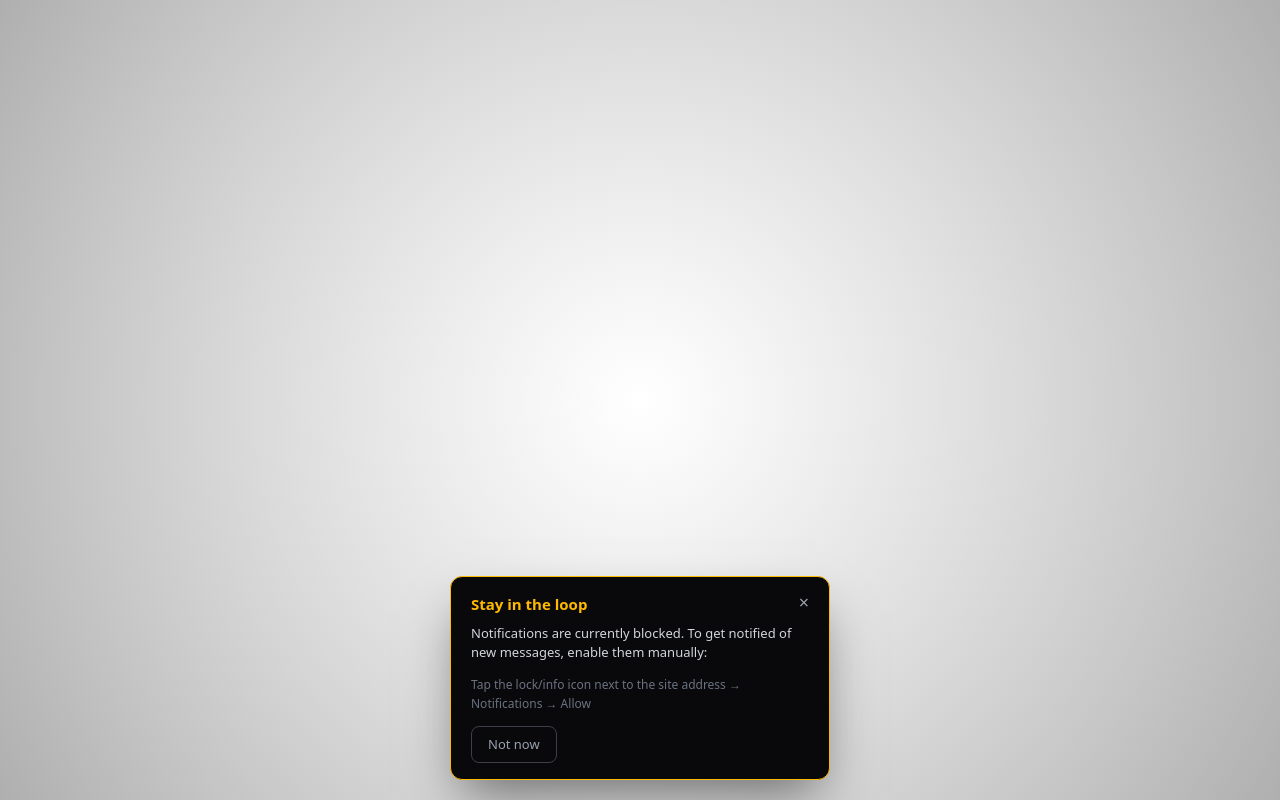
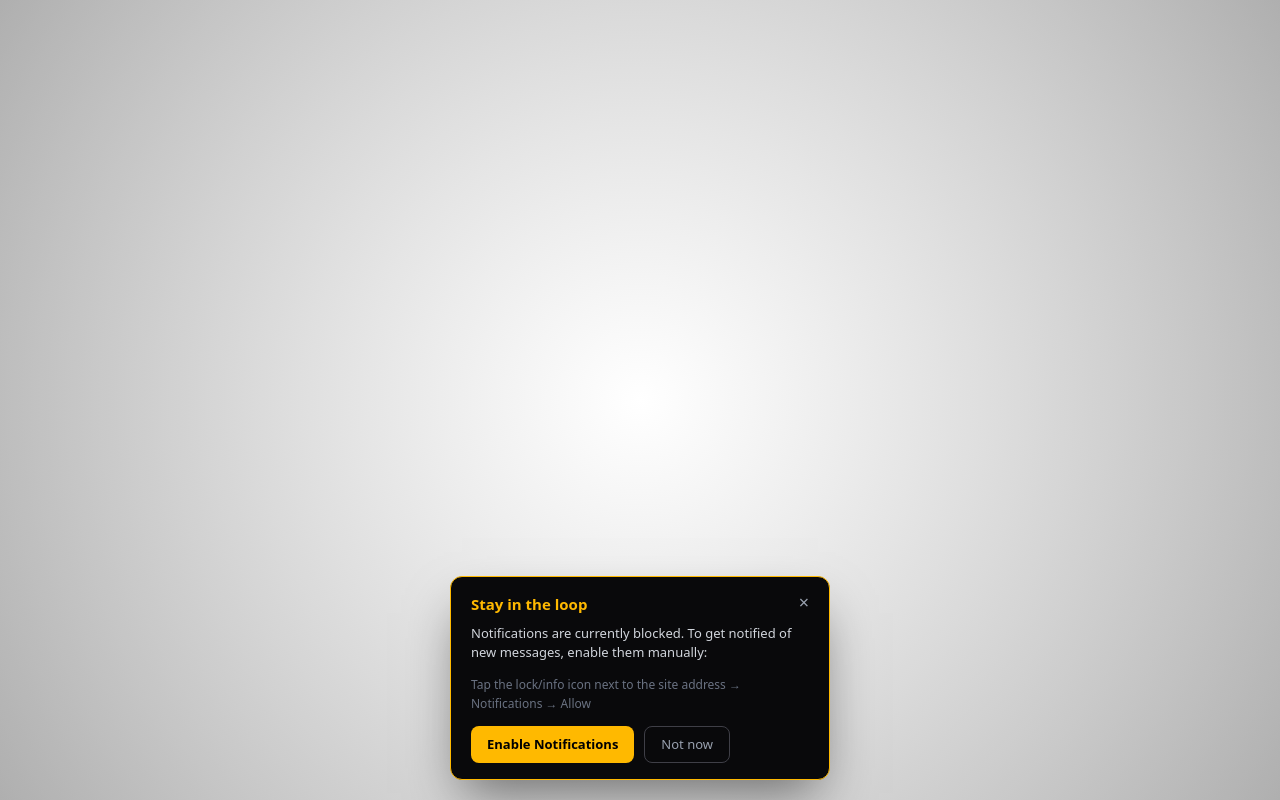
Before and after one commit to AD1TYA-A1/Pingly, a Next.js app: page /components/NotificationPermissionPrompt in a window 1280 px wide. Built offline with nearby package versions, Linux system fonts and the light colour scheme.

Commit message:
Fixed enableNotificationToast button Bug

```diff
--- a/app/components/NotificationPermissionPrompt/page.jsx
+++ b/app/components/NotificationPermissionPrompt/page.jsx
@@ -12,7 +12,16 @@ export default function NotificationPermissionPrompt() {
   const [permissionState, setPermissionState] = useState("default");
   const [saving, setSaving] = useState(false);
 
+
   useEffect(() => {
+
+    console.log(permissionState);
+
+  }, [permissionState])
+
+
+  useEffect(() => {
+
     if (typeof window === "undefined" || !("Notification" in window)) return;
 
     const currentPermission = Notification.permission; // "default" | "granted" | "denied"
@@ -43,6 +52,8 @@ export default function NotificationPermissionPrompt() {
   const handleEnableClick = async () => {
     setSaving(true);
     const token = await requestNotificationPermission();
+    console.log(token);
+
     setSaving(false);
 
     if (token) {
@@ -54,6 +65,7 @@ export default function NotificationPermissionPrompt() {
       setPermissionState(Notification.permission);
       localStorage.setItem(STORAGE_KEY, String(Date.now()));
     }
+    handleDismiss()
   };
 
   if (!visible) return null;
@@ -94,7 +106,7 @@ export default function NotificationPermissionPrompt() {
       )}
 
       <div className="flex gap-2.5">
-        {permissionState !== "denied" && (
+        {permissionState === "denied" && (
           <button
             onClick={handleEnableClick}
             disabled={saving}
```
